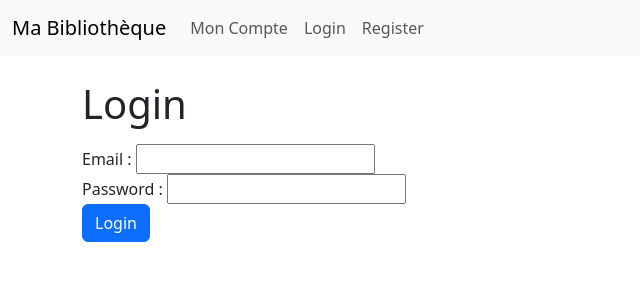
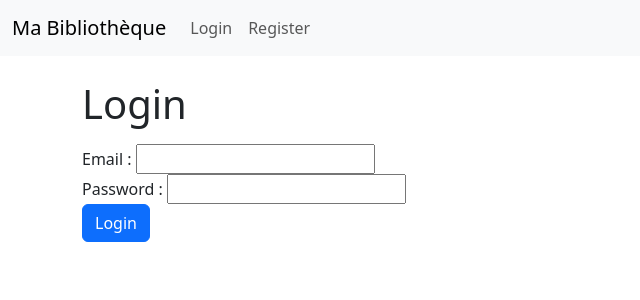
Before and after one commit to antoinegreuzard/django, a Django app: a page that uses app/templates/base_generic.html in a window 1280 px wide. Shown: the top 300 px of the page, without its empty margins (0-640 px from the left). Run offline with Django 5.2, Linux system fonts and the light colour scheme.

Commit message:
fix: accoutn view if is_authenticated

```diff
--- a/app/templates/base_generic.html
+++ b/app/templates/base_generic.html
@@ -17,10 +17,10 @@
     </button>
     <div class="collapse navbar-collapse" id="navbarNav">
       <ul class="navbar-nav">
-        <li class="nav-item">
-          <a class="nav-link" href="{% url 'account' %}">Mon Compte</a>
-        </li>
         {% if user.is_authenticated %}
+          <li class="nav-item">
+            <a class="nav-link" href="{% url 'account' %}">Mon Compte</a>
+          </li>
           <li class="nav-item">
             <a href="{% url 'logout' %}" class="nav-link">Déconnexion</a>
           </li>
```
